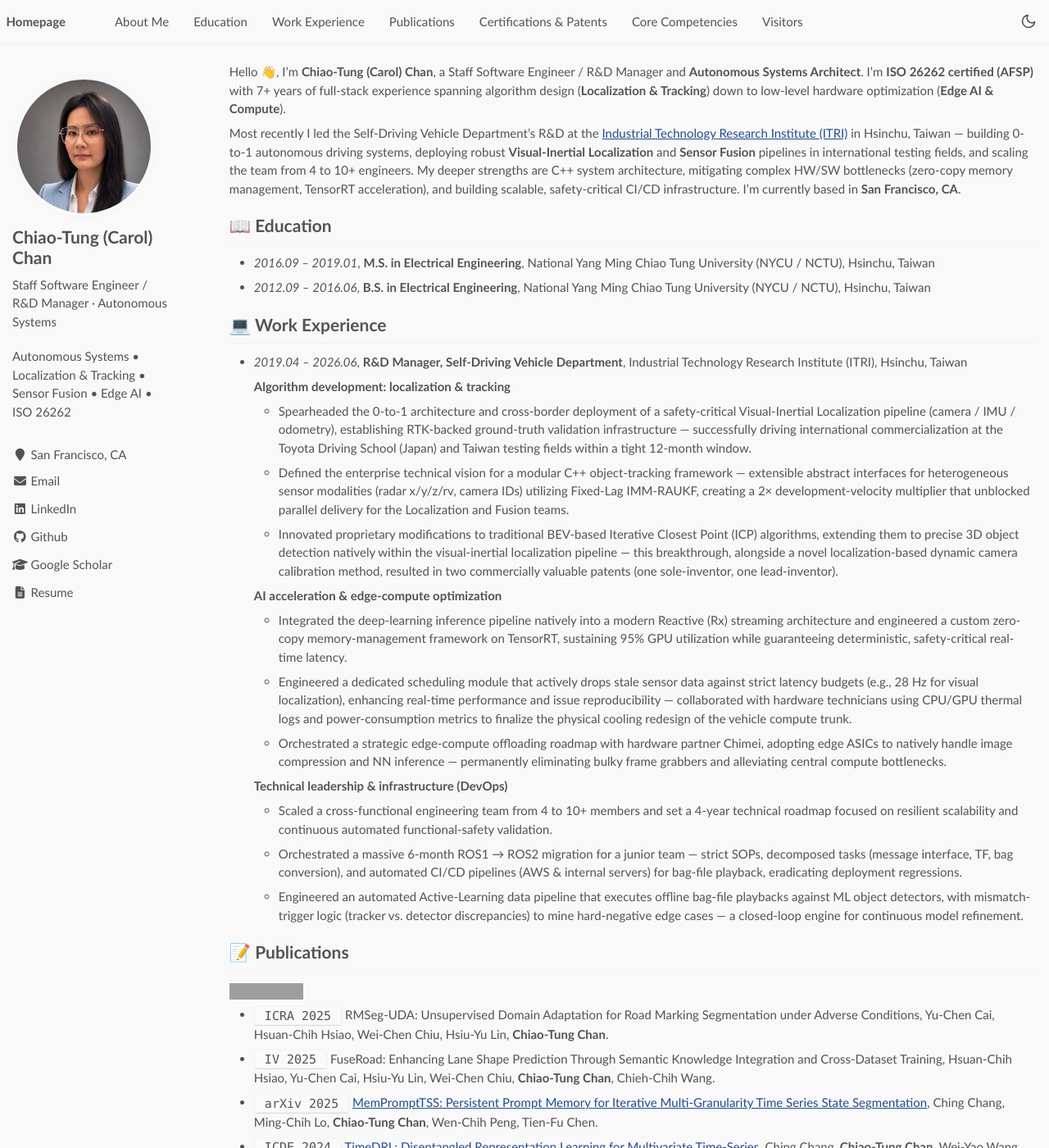
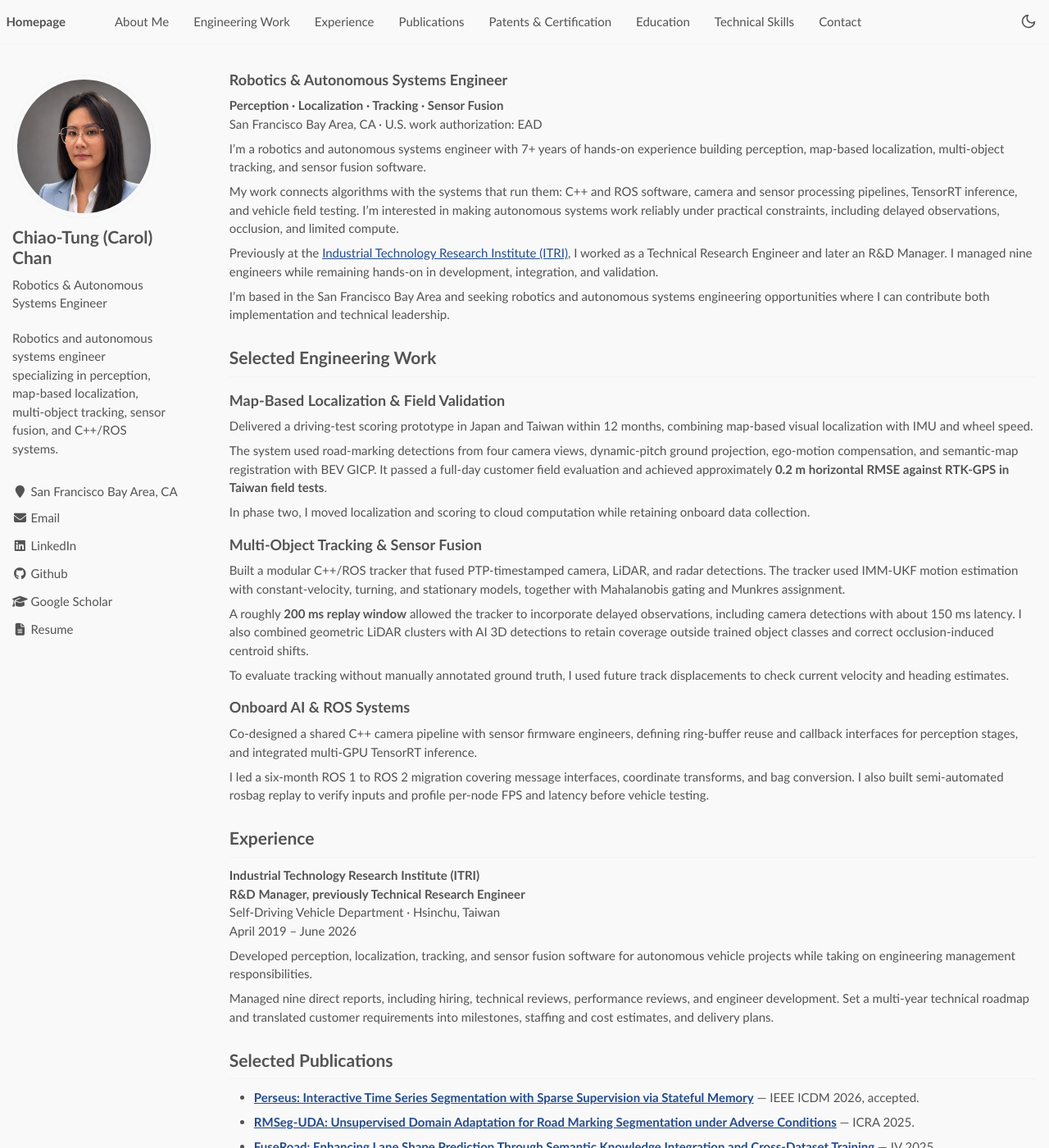
Before and after one commit to carolct/carolct.github.io, a Jekyll site: the page built from _pages/about.md, in a window 1280 px wide and 1400 px high. Shown: the whole window at 82% size. Built offline with Jekyll 4.4.1, drawn with Linux system fonts in a browser that asks for light colours; some of the changed text lies outside the part shown; grey boxes are pictures that could not be loaded.

Commit message:
Update public profile and resume to confirmed November 2026 content

```diff
--- a/_config.yml
+++ b/_config.yml
@@ -7,7 +7,7 @@
 
 # Site Settings
 title                    : "Chiao-Tung (Carol) Chan"
-description              : "Autonomous Systems • Localization & Tracking • Sensor Fusion • Edge AI • ISO 26262"
+description              : "Robotics and autonomous systems engineer specializing in perception, map-based localization, multi-object tracking, sensor fusion, and C++/ROS systems."
 repository               : "carolct/carolct.github.io"
 google_scholar_stats_use_cdn : true
 
@@ -23,8 +23,8 @@ baidu_site_verification  :  # get baidu_site_verification from https://ziyuan.ba
 author:
   name             : "Chiao-Tung (Carol) Chan"
   avatar           : "images/profile.jpg"
-  bio              : "Staff Software Engineer / R&D Manager · Autonomous Systems"
-  location         : "San Francisco, CA"
+  bio              : "Robotics & Autonomous Systems Engineer"
+  location         : "San Francisco Bay Area, CA"
   employer         :
   pubmed           :
   googlescholar    : "https://scholar.google.com/citations?user=3yH9i58AAAAJ"
--- a/_pages/about.md
+++ b/_pages/about.md
@@ -1,78 +1,125 @@
 ---
 permalink: /
 title: "Chiao-Tung (Carol) Chan"
-excerpt: "Personal website of Chiao-Tung (Carol) Chan."
+excerpt: "Robotics and autonomous systems engineer specializing in perception, localization, tracking, and sensor fusion."
 author_profile: true
 redirect_from:
   - /about/
   - /about.html
 ---
 
-{% if site.google_scholar_stats_use_cdn %}
-{% assign gsDataBaseUrl = "https://cdn.jsdelivr.net/gh/" | append: site.repository | append: "@" %}
-{% else %}
-{% assign gsDataBaseUrl = "https://raw.githubusercontent.com/" | append: site.repository | append: "/" %}
-{% endif %}
-{% assign url = gsDataBaseUrl | append: "google-scholar-stats/gs_data_shieldsio.json" %}
-
 <span class='anchor' id='about-me'></span>
 
-Hello 👋, I'm **Chiao-Tung (Carol) Chan**, a Staff Software Engineer / R&D Manager and **Autonomous Systems Architect**. I'm **ISO 26262 certified (AFSP)** with 7+ years of full-stack experience spanning algorithm design (**Localization & Tracking**) down to low-level hardware optimization (**Edge AI & Compute**).
+## Robotics & Autonomous Systems Engineer
 
-Most recently I led the Self-Driving Vehicle Department's R&D at the [Industrial Technology Research Institute (ITRI)](https://www.itri.org.tw/english/) in Hsinchu, Taiwan — building 0-to-1 autonomous driving systems, deploying robust **Visual-Inertial Localization** and **Sensor Fusion** pipelines in international testing fields, and scaling the team from 4 to 10+ engineers. My deeper strengths are C++ system architecture, mitigating complex HW/SW bottlenecks (zero-copy memory management, TensorRT acceleration), and building scalable, safety-critical CI/CD infrastructure. I'm currently based in **San Francisco, CA**.
+**Perception · Localization · Tracking · Sensor Fusion**<br>
+San Francisco Bay Area, CA · U.S. work authorization: EAD
 
-# 📖 Education
+I'm a robotics and autonomous systems engineer with 7+ years of hands-on experience building perception, map-based localization, multi-object tracking, and sensor fusion software.
 
-- *2016.09 – 2019.01*, **M.S. in Electrical Engineering**, National Yang Ming Chiao Tung University (NYCU / NCTU), Hsinchu, Taiwan
-- *2012.09 – 2016.06*, **B.S. in Electrical Engineering**, National Yang Ming Chiao Tung University (NYCU / NCTU), Hsinchu, Taiwan
+My work connects algorithms with the systems that run them: C++ and ROS software, camera and sensor processing pipelines, TensorRT inference, and vehicle field testing. I’m interested in making autonomous systems work reliably under practical constraints, including delayed observations, occlusion, and limited compute.
 
-# 💻 Work Experience
+Previously at the [Industrial Technology Research Institute (ITRI)](https://www.itri.org.tw/english/), I worked as a Technical Research Engineer and later an R&D Manager. I managed nine engineers while remaining hands-on in development, integration, and validation.
 
-- *2019.04 – 2026.06*, **R&D Manager, Self-Driving Vehicle Department**, Industrial Technology Research Institute (ITRI), Hsinchu, Taiwan
+I'm based in the San Francisco Bay Area and seeking robotics and autonomous systems engineering opportunities where I can contribute both implementation and technical leadership.
 
-  **Algorithm development: localization & tracking**
-  - Spearheaded the 0-to-1 architecture and cross-border deployment of a safety-critical Visual-Inertial Localization pipeline (camera / IMU / odometry), establishing RTK-backed ground-truth validation infrastructure — successfully driving international commercialization at the Toyota Driving School (Japan) and Taiwan testing fields within a tight 12-month window.
-  - Defined the enterprise technical vision for a modular C++ object-tracking framework — extensible abstract interfaces for heterogeneous sensor modalities (radar x/y/z/rv, camera IDs) utilizing Fixed-Lag IMM-RAUKF, creating a 2× development-velocity multiplier that unblocked parallel delivery for the Localization and Fusion teams.
-  - Innovated proprietary modifications to traditional BEV-based Iterative Closest Point (ICP) algorithms, extending them to precise 3D object detection natively within the visual-inertial localization pipeline — this breakthrough, alongside a novel localization-based dynamic camera calibration method, resulted in two commercially valuable patents (one sole-inventor, one lead-inventor).
+<span class='anchor' id='engineering-work'></span>
 
-  **AI acceleration & edge-compute optimization**
-  - Integrated the deep-learning inference pipeline natively into a modern Reactive (Rx) streaming architecture and engineered a custom zero-copy memory-management framework on TensorRT, sustaining 95% GPU utilization while guaranteeing deterministic, safety-critical real-time latency.
-  - Engineered a dedicated scheduling module that actively drops stale sensor data against strict latency budgets (e.g., 28 Hz for visual localization), enhancing real-time performance and issue reproducibility — collaborated with hardware technicians using CPU/GPU thermal logs and power-consumption metrics to finalize the physical cooling redesign of the vehicle compute trunk.
-  - Orchestrated a strategic edge-compute offloading roadmap with hardware partner Chimei, adopting edge ASICs to natively handle image compression and NN inference — permanently eliminating bulky frame grabbers and alleviating central compute bottlenecks.
+# Selected Engineering Work
 
-  **Technical leadership & infrastructure (DevOps)**
-  - Scaled a cross-functional engineering team from 4 to 10+ members and set a 4-year technical roadmap focused on resilient scalability and continuous automated functional-safety validation.
-  - Orchestrated a massive 6-month ROS1 → ROS2 migration for a junior team — strict SOPs, decomposed tasks (message interface, TF, bag conversion), and automated CI/CD pipelines (AWS & internal servers) for bag-file playback, eradicating deployment regressions.
-  - Engineered an automated Active-Learning data pipeline that executes offline bag-file playbacks against ML object detectors, with mismatch-trigger logic (tracker vs. detector discrepancies) to mine hard-negative edge cases — a closed-loop engine for continuous model refinement.
+## Map-Based Localization & Field Validation
 
-# 📝 Publications
+Delivered a driving-test scoring prototype in Japan and Taiwan within 12 months, combining map-based visual localization with IMU and wheel speed.
 
-<a href='https://scholar.google.com/citations?user=3yH9i58AAAAJ'><img src="https://img.shields.io/endpoint?url={{ url | url_encode }}&logo=Google%20Scholar&labelColor=f6f6f6&color=9cf&style=flat&label=citations"></a>
+The system used road-marking detections from four camera views, dynamic-pitch ground projection, ego-motion compensation, and semantic-map registration with BEV GICP. It passed a full-day customer field evaluation and achieved approximately **0.2 m horizontal RMSE against RTK-GPS in Taiwan field tests**.
 
-- ``ICRA 2025`` RMSeg-UDA: Unsupervised Domain Adaptation for Road Marking Segmentation under Adverse Conditions, Yu-Chen Cai, Hsuan-Chih Hsiao, Wei-Chen Chiu, Hsiu-Yu Lin, **Chiao-Tung Chan**.
+In phase two, I moved localization and scoring to cloud computation while retaining onboard data collection.
 
-- ``IV 2025`` FuseRoad: Enhancing Lane Shape Prediction Through Semantic Knowledge Integration and Cross-Dataset Training, Hsuan-Chih Hsiao, Yu-Chen Cai, Hsiu-Yu Lin, Wei-Chen Chiu, **Chiao-Tung Chan**, Chieh-Chih Wang.
+## Multi-Object Tracking & Sensor Fusion
 
-- ``arXiv 2025`` [MemPromptTSS: Persistent Prompt Memory for Iterative Multi-Granularity Time Series State Segmentation](https://arxiv.org/abs/2510.09930), Ching Chang, Ming-Chih Lo, **Chiao-Tung Chan**, Wen-Chih Peng, Tien-Fu Chen.
+Built a modular C++/ROS tracker that fused PTP-timestamped camera, LiDAR, and radar detections. The tracker used IMM-UKF motion estimation with constant-velocity, turning, and stationary models, together with Mahalanobis gating and Munkres assignment.
 
-- ``ICDE 2024`` [TimeDRL: Disentangled Representation Learning for Multivariate Time-Series](https://arxiv.org/abs/2312.04142), Ching Chang, **Chiao-Tung Chan**, Wei-Yao Wang, Wen-Chih Peng, Tien-Fu Chen.
+A roughly **200 ms replay window** allowed the tracker to incorporate delayed observations, including camera detections with about 150 ms latency. I also combined geometric LiDAR clusters with AI 3D detections to retain coverage outside trained object classes and correct occlusion-induced centroid shifts.
 
-- ``NeurIPS 2024 (Workshop: Self-Supervised Learning — Theory and Practice)`` [Self-Supervised Learning of Disentangled Representations for Multivariate Time-Series](https://openreview.net/forum?id=GnME2Gx5H3), Ching Chang, **Chiao-Tung Chan**, Wei-Yao Wang, Wen-Chih Peng, Tien-Fu Chen.
+To evaluate tracking without manually annotated ground truth, I used future track displacements to check current velocity and heading estimates.
 
-- ``ICCE-Taiwan 2023`` RLMD: A Dataset for Road Marking Segmentation, Hsuan-Chih Hsiao, Yu-Chen Cai, Hsiu-Yu Lin, Wei-Chen Chiu, **Chiao-Tung Chan**.
+## Onboard AI & ROS Systems
 
-# 📜 Certifications & Patents
+Co-designed a shared C++ camera pipeline with sensor firmware engineers, defining ring-buffer reuse and callback interfaces for perception stages, and integrated multi-GPU TensorRT inference.
 
-- **Automotive Functional Safety Professional (AFSP) — ISO 26262**, SGS TÜV Saar
-- *2024.12* **3D Object Detection Method and System** (Sole Inventor) — Taiwan Patent App. 113150958 (Pending), Japan Patent App. 2025-069543 (Pending)
-- *2023.12* **Camera Calibration Method Based on Vehicle Localization** (Lead Inventor) — US Patent 12,400,367; Taiwan Patent I882582; Japan Patent App. 2024-071947 (Allowed)
-- *2021.12* **Safe Following Distance Estimation System and Estimation Method Thereof** (Co-Inventor) — US Patent 11,891,063
+I led a six-month ROS 1 to ROS 2 migration covering message interfaces, coordinate transforms, and bag conversion. I also built semi-automated rosbag replay to verify inputs and profile per-node FPS and latency before vehicle testing.
 
-# 🛠️ Core Competencies
+<span class='anchor' id='experience'></span>
+<span class='anchor' id='-work-experience'></span>
 
-- **Algorithm & Autonomy**: Visual-Inertial Localization, Sensor Fusion, Object Tracking (Fixed-Lag IMM-RAUKF, ICP)
-- **AI Acceleration & Compute**: CUDA, TensorRT, Memory Management (zero-copy), HW/SW Co-design
-- **Infrastructure & MLOps**: C++, Python, ROS1 / ROS2, AWS CI/CD, Nix, Active-Learning Data Pipelines
-- **Leadership & Compliance**: ISO 26262 Functional Safety, Team Scaling, Roadmap Planning, Agile / SOP
+# Experience
 
-# 👤 Visitors
+**Industrial Technology Research Institute (ITRI)**<br>
+**R&D Manager, previously Technical Research Engineer**<br>
+Self-Driving Vehicle Department · Hsinchu, Taiwan<br>
+April 2019 – June 2026
+
+Developed perception, localization, tracking, and sensor fusion software for autonomous vehicle projects while taking on engineering management responsibilities.
+
+Managed nine direct reports, including hiring, technical reviews, performance reviews, and engineer development. Set a multi-year technical roadmap and translated customer requirements into milestones, staffing and cost estimates, and delivery plans.
+
+<span class='anchor' id='publications'></span>
+<span class='anchor' id='-publications'></span>
+
+# Selected Publications
+
+- **[Perseus: Interactive Time Series Segmentation with Sparse Supervision via Stateful Memory](https://arxiv.org/abs/2510.09930)** — IEEE ICDM 2026, accepted.
+- **[RMSeg-UDA: Unsupervised Domain Adaptation for Road Marking Segmentation under Adverse Conditions](https://ieeexplore.ieee.org/document/11128761)** — ICRA 2025.
+- **[FuseRoad: Enhancing Lane Shape Prediction Through Semantic Knowledge Integration and Cross-Dataset Training](https://doi.org/10.1109/IV64158.2025.11097535)** — IV 2025.
+- **[TimeDRL: Disentangled Representation Learning for Multivariate Time-Series](https://doi.org/10.1109/ICDE60146.2024.00054)** — ICDE 2024.
+- **[RLMD: A Dataset for Road Marking Segmentation](https://doi.org/10.1109/ICCE-Taiwan58799.2023.10226935)** — ICCE-Taiwan 2023.
+
+[View Google Scholar profile](https://scholar.google.com/citations?user=3yH9i58AAAAJ)
+
+<span class='anchor' id='patents-certification'></span>
+<span class='anchor' id='-certifications--patents'></span>
+
+# Patents & Certification
+
+- **Camera Calibration Method Based on Vehicle Localization**<br>
+  U.S. Patent 12,400,367 · Lead inventor.
+- **Safe Following Distance Estimation System and Method**<br>
+  U.S. Patent 11,891,063 · Co-inventor.
+- **3D Object Detection Method and System**<br>
+  Taiwan/Japan patent applications · Sole inventor. Japanese publication: JP 2026-114887 A.<br>
+  Pyramid-mesh refinement for camera-to-map localization and 3D object positioning.
+- **Automotive Functional Safety Professional (AFSP), ISO 26262**<br>
+  SGS TÜV Saar.
+
+<span class='anchor' id='education'></span>
+<span class='anchor' id='-education'></span>
+
+# Education
+
+**National Yang Ming Chiao Tung University (NYCU / NCTU)**<br>
+Hsinchu, Taiwan
+
+- M.S. in Electrical Engineering, 2019
+- B.S. in Electrical Engineering, 2016
+
+<span class='anchor' id='technical-skills'></span>
+<span class='anchor' id='-core-competencies'></span>
+
+# Technical Skills
+
+- **Perception & Robotics:** 2D/3D detection, camera calibration, map-based localization, multi-object tracking, sensor fusion.
+- **Software & Systems:** C++, Python, ROS 1 / ROS 2, ONNX, TensorRT, CUDA, PTP, rosbag.
+- **Validation:** Vehicle field testing, RTK-GPS reference evaluation, track-consistency checks, replay-based FPS and latency profiling.
+
+<span class='anchor' id='contact'></span>
+
+# Contact
+
+San Francisco Bay Area, CA<br>
+U.S. work authorization: EAD
+
+[Email](mailto:carol.chou.tun@gmail.com) · [LinkedIn](https://www.linkedin.com/in/carolchoutun/) · [GitHub](https://github.com/carolct) · [Google Scholar](https://scholar.google.com/citations?user=3yH9i58AAAAJ) · [Download General CV](/resume/Chiao-Tung%20Chan_Resume.pdf)
+
+<span class='anchor' id='-visitors'></span>
+
+# Visitors
```
Also changed, not shown: _data/navigation.yml (+13 -18 lines), 1 other file.
